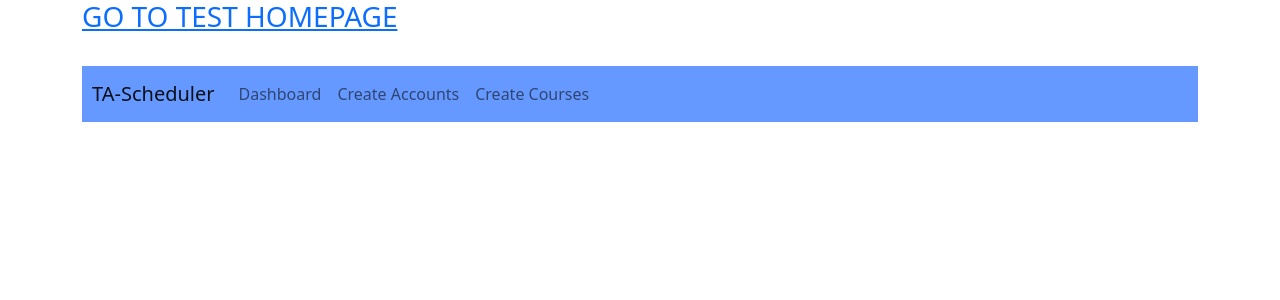
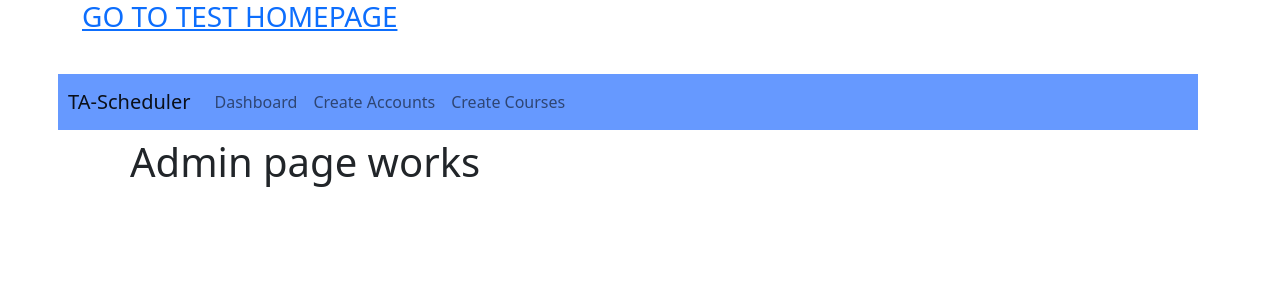
Before and after one commit to schiltz3/361Group3Project, a Django app: page /dashboard/admin/ in a window 1280 px wide. Shown: the top 300 px of the page. Run offline with Django 3.2, Linux system fonts and the light colour scheme; some libraries are stand-ins or nearby versions.

Commit message:
added navigation bar to bar_base template for usage in other pages

```diff
--- a/CS361Group3Project/templates/bar_base.html
+++ b/CS361Group3Project/templates/bar_base.html
@@ -10,7 +10,7 @@ application_pane
 
 {% block content %}
 <div id="application" class="row gx-5">
-  <div class="col-xs-12 col-lg-4 order-lg-2">{% include 'elements/bar.html' %}</div>
+  <div class="row">{% include 'elements/bar.html' %}</div>
   <div class="col-xs-12 col-lg-8 order-lg-1">
     <div id="application-content" class="container-fluid">
       {% block application_pane %}
--- a/CS361Group3Project/templates/dashboard/admin.html
+++ b/CS361Group3Project/templates/dashboard/admin.html
@@ -1,21 +1,5 @@
-{% extends "base.html" %}
+{% extends "bar_base.html" %}
 
-{% block content %}
-    <nav class="navbar navbar-expand-lg navbar-light" style="background-color: #6699ff; padding-left: 10px">
-     <a class="navbar-brand" href="#">TA-Scheduler</a>
-
-    <div>
-     <ul class="navbar-nav mr-auto">
-        <li class="nav-item active">
-         <a class="nav-link" href="">Dashboard </a>
-        </li>
-        <li class="nav-item">
-            <a class="nav-link" href="{% url 'create-account' %}">Create Accounts </a>
-        </li>
-         <li class="nav-item">
-            <a class="nav-link" href="{% url 'create-course' %}">Create Courses</a>
-        </li>
-     </ul>
-    </div>
-    </nav>
-{% endblock content %}
+{% block application_pane %}
+    <h1>Admin page works</h1>
+{% endblock application_pane %}
--- a/CS361Group3Project/templates/elements/bar.html
+++ b/CS361Group3Project/templates/elements/bar.html
@@ -3,5 +3,21 @@ bar is a template which takes a list or iterator of BarItem objects and creates
 
 {% endcomment %}
 <div class="container-fluid px-0 py-2">
-  <div class="row"></div>
+    <nav class="navbar navbar-expand-lg navbar-light" style="background-color: #6699ff; padding-left: 10px">
+     <a class="navbar-brand" href="#">TA-Scheduler</a>
+
+    <div>
+     <ul class="navbar-nav mr-auto">
+        <li class="nav-item active">
+         <a class="nav-link" href="">Dashboard </a>
+        </li>
+        <li class="nav-item">
+            <a class="nav-link" href="{% url 'create-account' %}">Create Accounts </a>
+        </li>
+         <li class="nav-item">
+            <a class="nav-link" href="{% url 'create-course' %}">Create Courses</a>
+        </li>
+     </ul>
+    </div>
+    </nav>
 </div>
```
